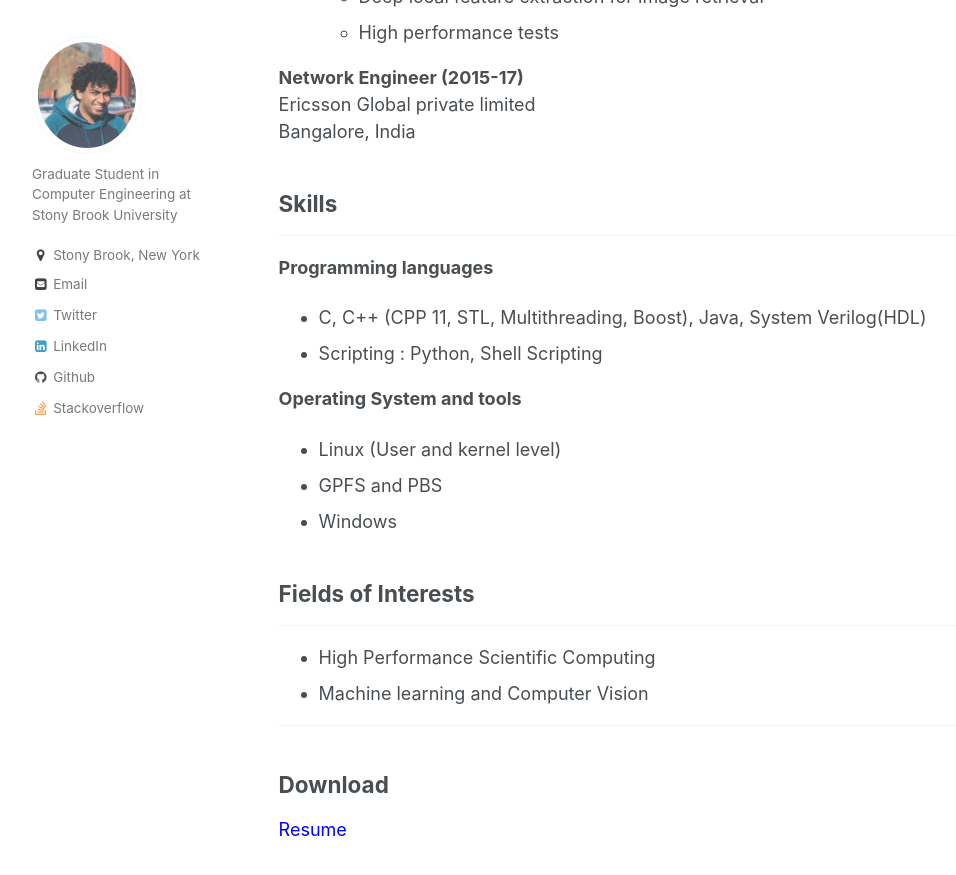
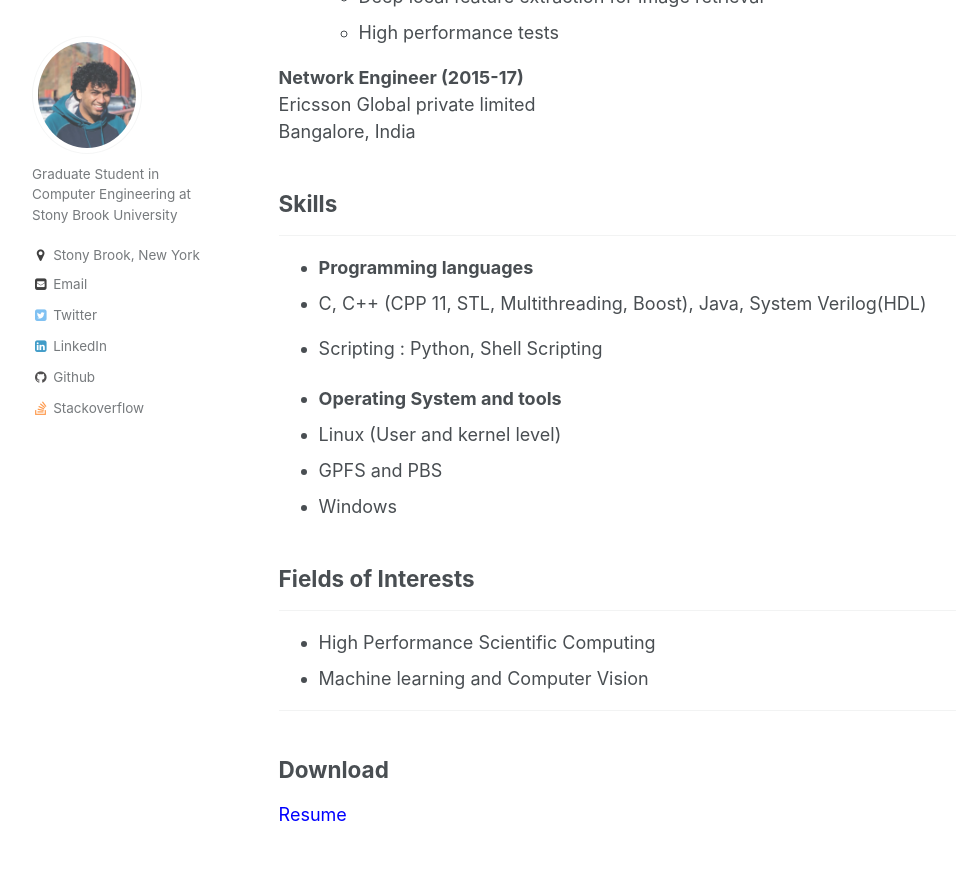
Before and after one commit to Karthik4293/Karthik4293.github.io, a Jekyll site: the page built from _pages/cv.md, in a window 1280 px wide and 900 px high, scrolled down 607 px. Shown: the top 875 px of the window, without its empty margins (26-982 px from the left). Built offline with Jekyll 4.4.1, drawn with Linux system fonts in a browser that asks for light colours.

Commit message:
new lines

```diff
--- a/_pages/cv.md
+++ b/_pages/cv.md
@@ -20,8 +20,8 @@ B.E in Electronics and Communications <br/>
 ## Work experience
 -----
 <b>Graduate Research Assistant</b>
-- Advisor: <span style="color:blue"><a href='https://www.stonybrook.edu/commcms/ams/people/_faculty_profiles/deng'>Professor Yuefan Deng</a></span>
-- Research interests:
++ Advisor: <span style="color:blue"><a href='https://www.stonybrook.edu/commcms/ams/people/_faculty_profiles/deng'>Professor Yuefan Deng</a></span>
++ Research interests:
    * Deep local feature extraction for image retrieval
    * High performance tests
 
@@ -31,12 +31,12 @@ Bangalore, India<br/>
 
 
 ## Skills
------
-<b>Programming languages</b>
+------
+- <b>Programming languages</b>
 * C, C++ (CPP 11, STL, Multithreading, Boost), Java, System Verilog(HDL)
 * Scripting : Python, Shell Scripting
 
-<b>Operating System and tools</b>
+- <b>Operating System and tools</b>
 * Linux (User and kernel level)
 * GPFS and PBS
 * Windows<br/>
```
